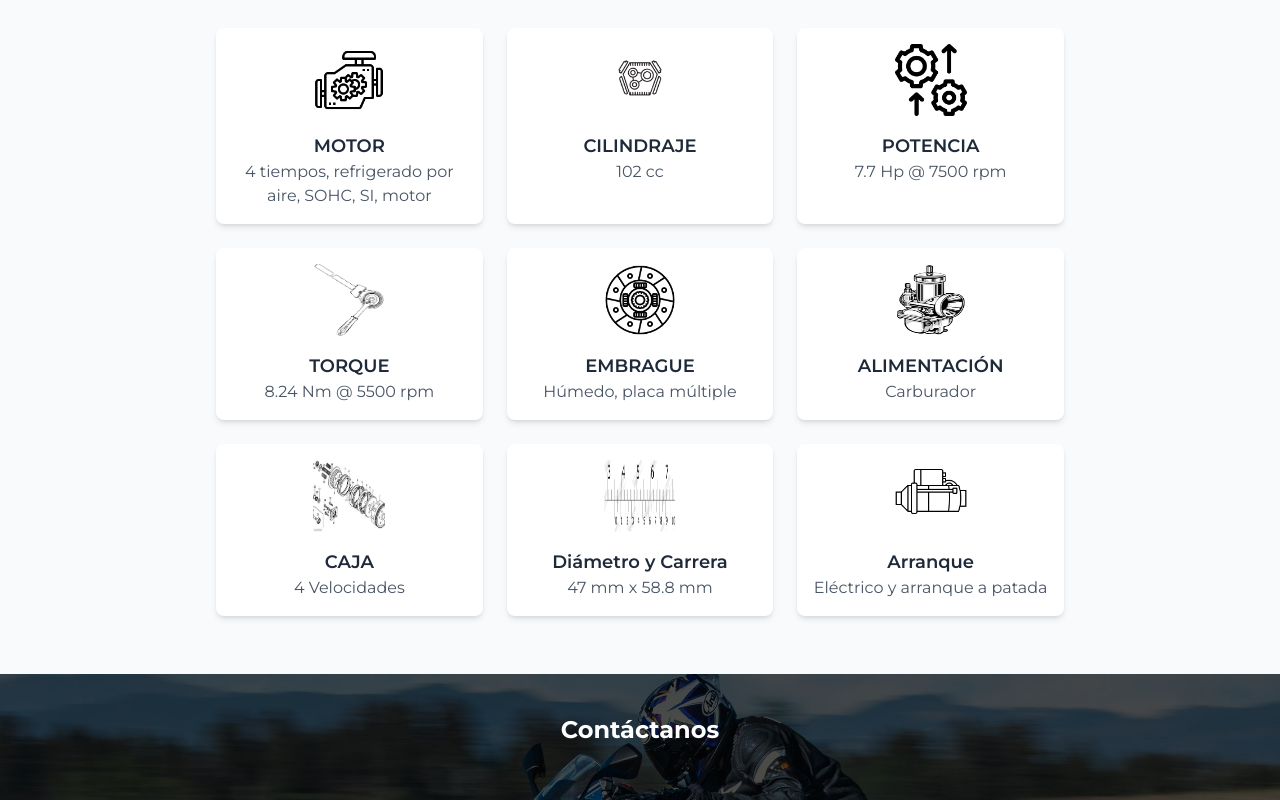
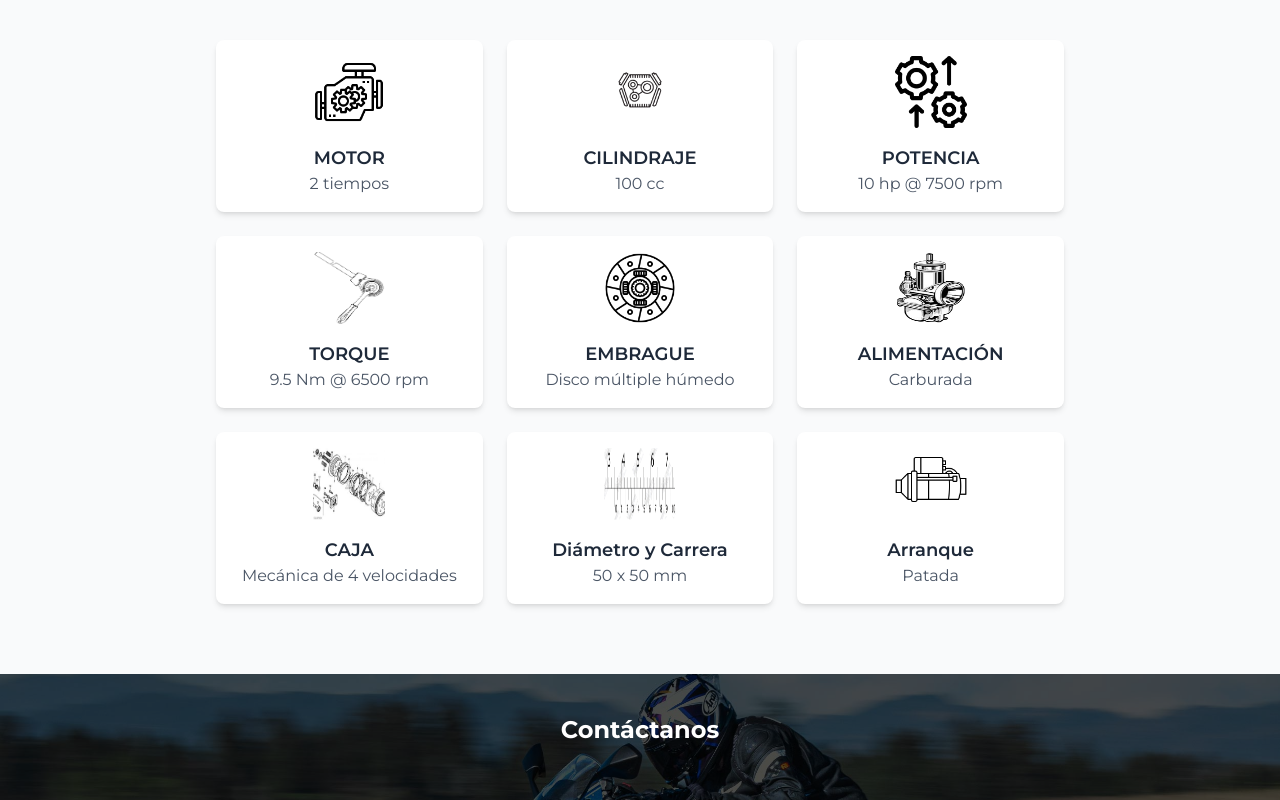
Before and after one commit to Finanssoreal/website-global, a SvelteKit app: page /product/AX-100 in a window 1280 px wide. Shown: the part 728-1528 px from the top of the page. Built offline with nearby package versions, Linux system fonts and the light colour scheme.

Commit message:
feat(Motodetails):

```diff
--- a/src/routes/product/[model]/+page.svelte
+++ b/src/routes/product/[model]/+page.svelte
@@ -41,58 +41,73 @@
         },
     ]
 
-    const especificacionesMotor = [
+
+    $: motor_espec= moto?.motor2 ?? "N/A";
+    $: cilindraje= moto?.cilindraje ?? "N/A";
+    $: potencia_motor= moto?.potencia ?? "N/A";
+
+    $: torque= moto?.torque ?? "N/A";
+    $: embrague= moto?.embrague ?? "N/A";
+    $: alimentacion= moto?.alimentacion ?? "N/A";
+
+    $: caja= moto?.caja ?? "N/A";
+    $: diametro_carrera= moto?.diametro ?? "N/A";
+    $: arranque= moto?.arranque ?? "N/A";
+
+
+
+    $: especificacionesMotor = [
         {
             titulo: "MOTOR",
-            valor: "4 tiempos, refrigerado por aire, SOHC, SI, motor",
+            valor: motor_espec,
             imagen: "/images/Especificaciones/motor.png",
             alt: "Motor",
         },
         {
             titulo: "CILINDRAJE",
-            valor: "102 cc",
+            valor: cilindraje,
             imagen: "/images/Especificaciones/Cilindraje.png",
             alt: "Cilindraje",
         },
         {
             titulo: "POTENCIA",
-            valor: "7.7 Hp @ 7500 rpm",
+            valor: potencia_motor,
             imagen: "/images/Especificaciones/integracion.png",
             alt: "Potencia",
         },
         {
             titulo: "TORQUE",
-            valor: "8.24 Nm @ 5500 rpm",
+            valor: torque,
             imagen: "/images/Especificaciones/Torque.png",
             alt: "Torque",
         },
         {
             titulo: "EMBRAGUE",
-            valor: "Húmedo, placa múltiple",
+            valor: embrague,
             imagen: "/images/Especificaciones/Embrague.png",
             alt: "Embrague",
         },
         {
             titulo: "ALIMENTACIÓN",
-            valor: "Carburador",
+            valor: alimentacion,
             imagen: "/images/Especificaciones/Alimentacion.png",
             alt: "Alimentación",
         },
         {
             titulo: "CAJA",
-            valor: "4 Velocidades",
+            valor: caja,
             imagen: "/images/Especificaciones/Caja.jpg",
             alt: "Caja",
         },
         {
             titulo: "Diámetro y Carrera",
-            valor: " 47 mm x 58.8 mm",
+            valor: diametro_carrera,
             imagen: "/images/Especificaciones/Diametro.png",
             alt: "Diámetro",
         },
         {
             titulo: "Arranque",
-            valor: "Eléctrico y arranque a patada",
+            valor: arranque,
             imagen: "/images/Especificaciones/Arranque.png",
             alt: "Arranque",
         },
```
